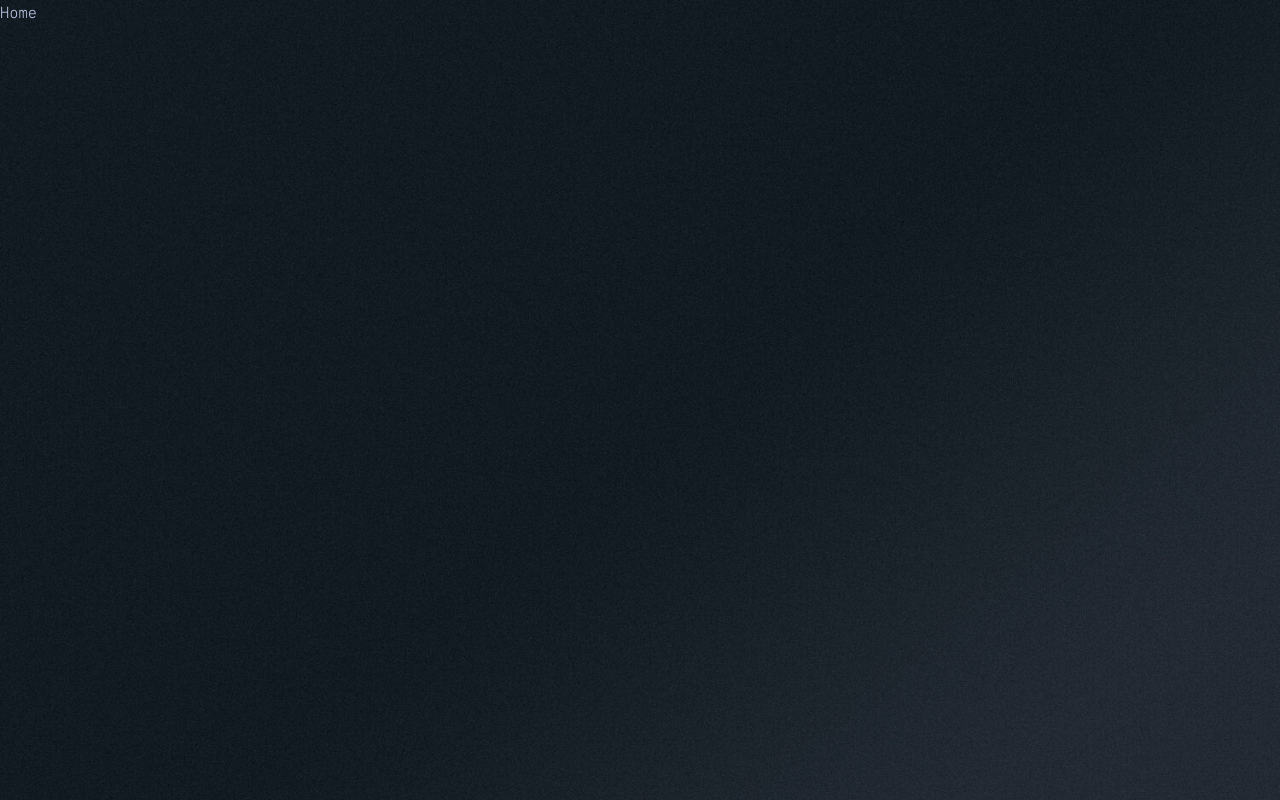
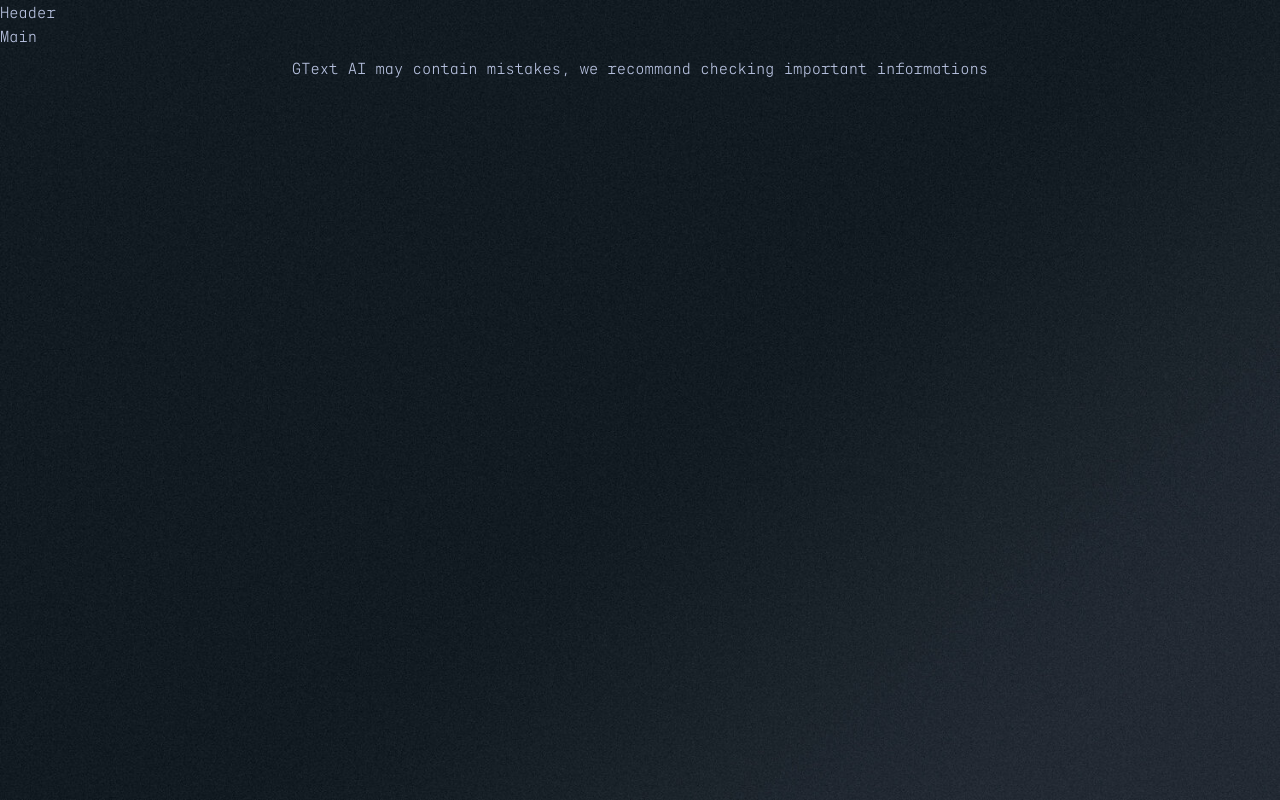
Before and after one commit to Jomagene/hng12-stage3-ai-text-interface, a Next.js app: page / in a window 1280 px wide. Built offline with nearby package versions, Linux system fonts and the light colour scheme.

Commit message:
chore: initialize the project folder structure

```diff
--- a/app/page.js
+++ b/app/page.js
@@ -1,3 +1,13 @@
+import Footer from '@/components/Footer';
+import Header from '@/components/Header';
+import Main from '@/components/Main';
+
 export default function Home() {
-  return <h1>Home</h1>;
+  return (
+    <>
+      <Header />
+      <Main />
+      <Footer />
+    </>
+  );
 }
--- /dev/null
+++ b/components/Footer.jsx
@@ -0,0 +1,11 @@
+const Footer = () => {
+  return (
+    <footer className="flex justify-center p-2">
+      <p className="max-w-[45rem] text-center">
+        GText AI may contain mistakes, we recommand checking important
+        informations
+      </p>
+    </footer>
+  );
+};
+export default Footer;
--- /dev/null
+++ b/components/Header.jsx
@@ -0,0 +1,4 @@
+const Header = () => {
+  return <header>Header</header>;
+};
+export default Header;
--- /dev/null
+++ b/components/Main.jsx
@@ -0,0 +1,4 @@
+const Main = () => {
+  return <main>Main</main>;
+};
+export default Main;
```
